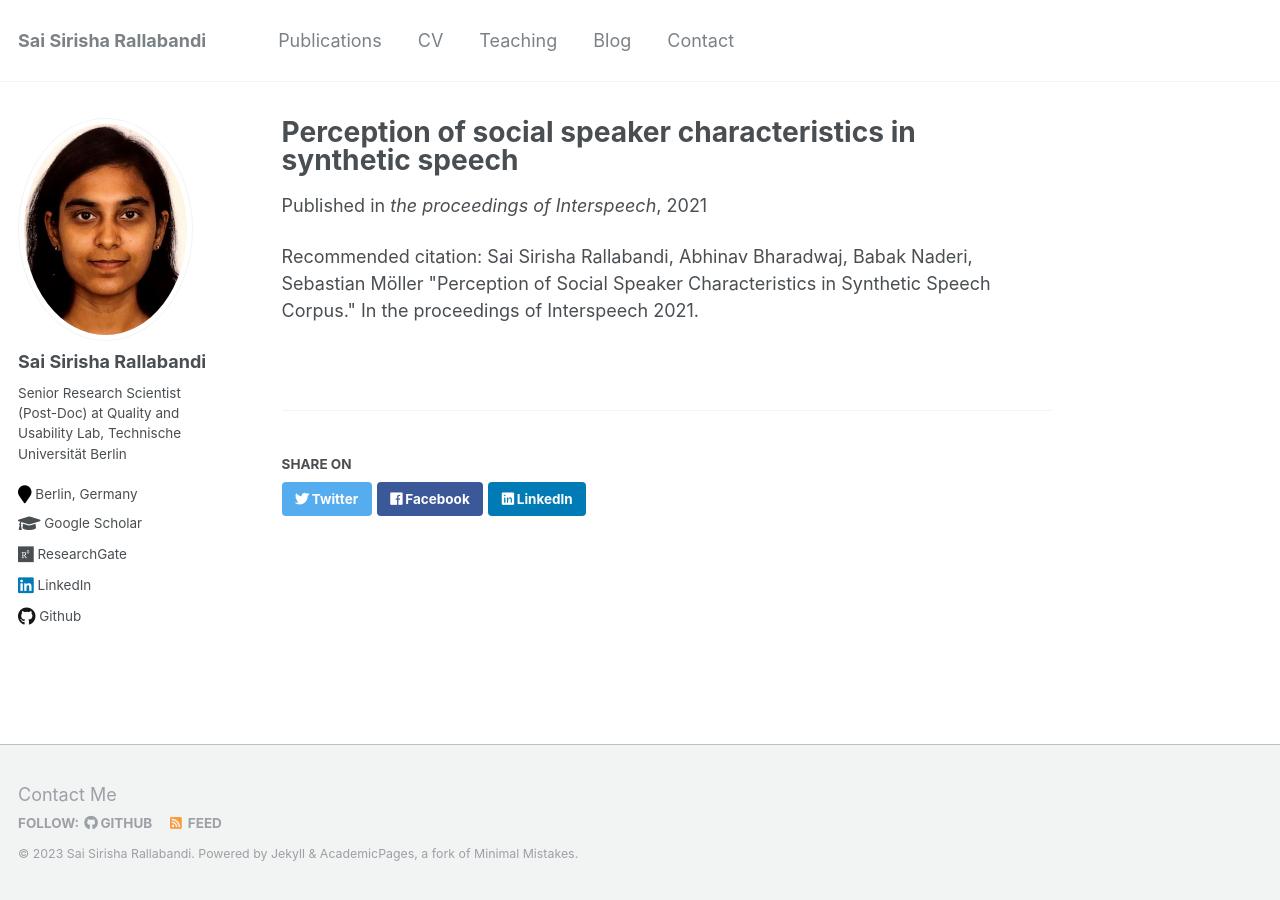
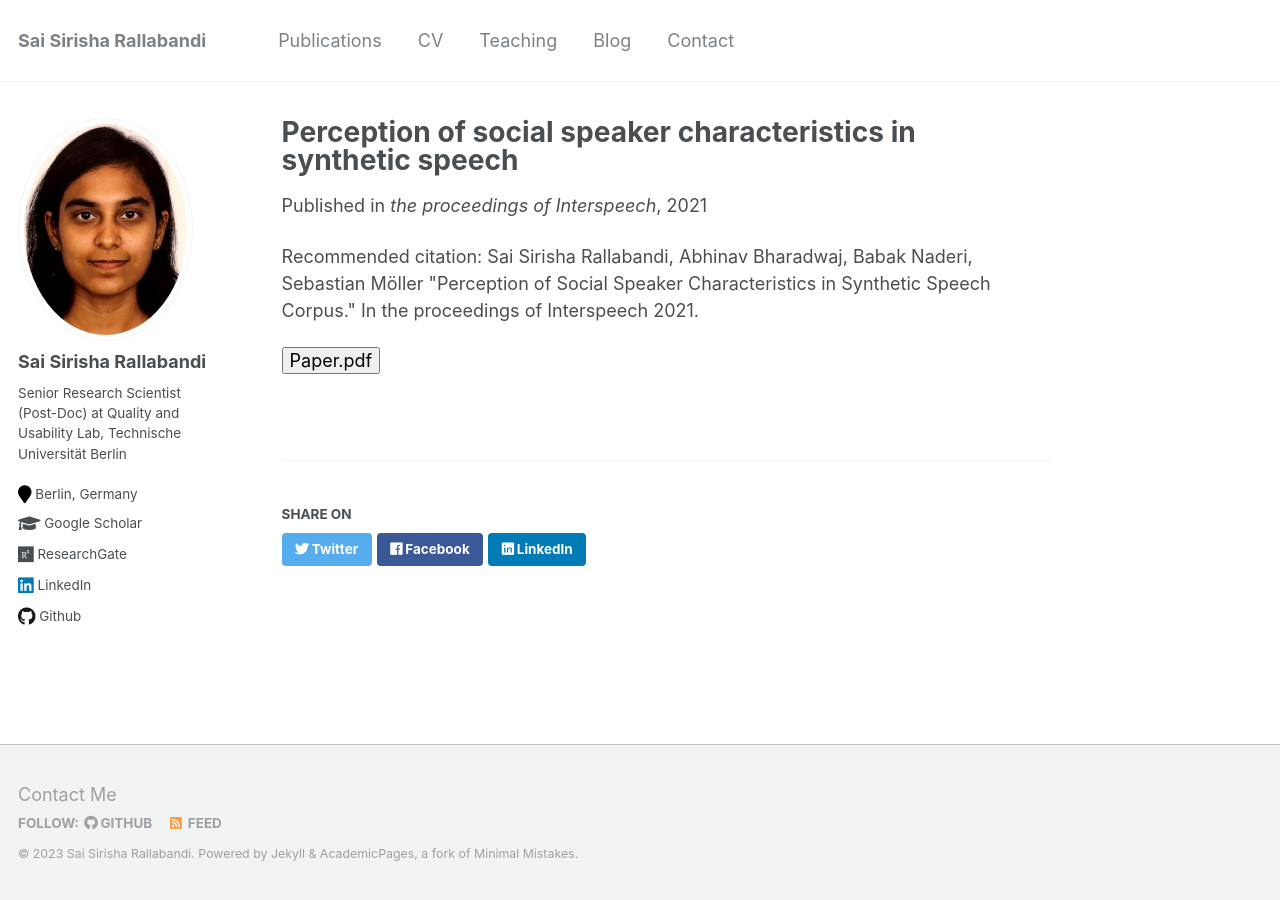
Before and after one commit to SaiSirishaR/saisirishar.github.io, a Jekyll site: the page built from _publications/2021-01-01-Perception_of-Social-Speaker-Characteristics-in-Synthetic-Speech.md, in a window 1280 px wide. Built offline with Jekyll 4.4.1, drawn with Linux system fonts in a browser that asks for light colours.

Commit message:
Update 2021-01-01-Perception_of-Social-Speaker-Characteristics-in-Synthetic-Speech.md

```diff
--- a/_publications/2021-01-01-Perception_of-Social-Speaker-Characteristics-in-Synthetic-Speech.md
+++ b/_publications/2021-01-01-Perception_of-Social-Speaker-Characteristics-in-Synthetic-Speech.md
@@ -8,3 +8,5 @@ paperurl:
 citation: 'Sai Sirisha Rallabandi, Abhinav Bharadwaj, Babak Naderi, Sebastian Möller &quot;Perception of Social Speaker Characteristics in Synthetic Speech
 Corpus.&quot; In the proceedings of Interspeech 2021.'
 ---
+
+<button onclick="window.location.href='(https://www.iscaspeech.org/archive/pdfs/interspeech_2021/rallabandi21_interspeech.pdf)';">Paper.pdf</button>
```
